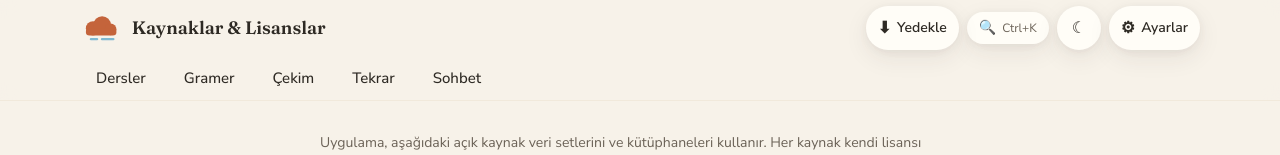
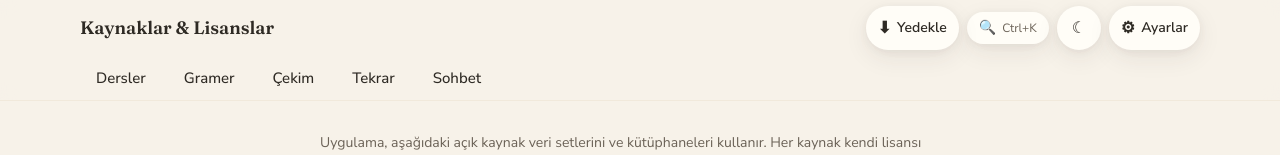
Before and after one commit to burakbilgehan/language-tutor, a Next.js app: page /about in a window 1280 px wide. Shown: the top 155 px of the page. Built offline with nearby package versions, Linux system fonts and the light colour scheme; no server answers; the database is empty.

Commit message:
Revert "Merge T-052: sky color family, info button variant, Kumo mark"
This reverts commit 358f9c2b62b9d8a801638d1450bb7100bd265843, reversing
changes made to 5ad0c884e041f119eb616962d440c1e07daf989c.

```diff
--- a/src/app/globals.css
+++ b/src/app/globals.css
@@ -17,11 +17,6 @@
   --gold: #d9a441;
   --locked: #cfc6b8;
   --danger: #b2503f;
-  --sky-50: #eaf3f7;
-  --sky-soft: #d6e8f0;
-  --sky-light: #7fb9d1;
-  --sky: #4f93b0;
-  --sky-deep: #3a7691;
 }
 
 .dark {
@@ -37,11 +32,6 @@
   --gold: #e0b25e;
   --locked: #4a4237;
   --danger: #d1705d;
-  --sky-50: #1d2a31;
-  --sky-soft: #2b3d47;
-  --sky-light: #5f9cb5;
-  --sky: #8fc7dc;
-  --sky-deep: #b6dcea;
 }
 
 @theme inline {
@@ -57,11 +47,6 @@
   --color-gold: var(--gold);
   --color-locked: var(--locked);
   --color-danger: var(--danger);
-  --color-sky-50: var(--sky-50);
-  --color-sky-soft: var(--sky-soft);
-  --color-sky-light: var(--sky-light);
-  --color-sky: var(--sky);
-  --color-sky-deep: var(--sky-deep);
   --font-display: var(--font-fraunces);
   --font-sans: var(--font-nunito);
   --font-cjk-ja: "Hiragino Sans", "Hiragino Kaku Gothic ProN", "Yu Gothic",
@@ -86,11 +71,6 @@
     --gold: #e0b25e;
     --locked: #4a4237;
     --danger: #d1705d;
-    --sky-50: #1d2a31;
-    --sky-soft: #2b3d47;
-    --sky-light: #5f9cb5;
-    --sky: #8fc7dc;
-    --sky-deep: #b6dcea;
   }
 }
 
@@ -164,11 +144,6 @@ h3,
   text-align: left;
 }
 .prose-cozy th { background: var(--surface-2); }
-.prose-cozy a {
-  color: var(--sky-deep);
-  text-decoration: underline;
-  text-underline-offset: 2px;
-}
 
 @keyframes pulse-glow {
   0%,
--- a/src/components/shared/CozyButton.tsx
+++ b/src/components/shared/CozyButton.tsx
@@ -2,14 +2,13 @@
 
 import type { ButtonHTMLAttributes } from "react";
 
-type Variant = "primary" | "ghost" | "soft" | "info";
+type Variant = "primary" | "ghost" | "soft";
 
 const styles: Record<Variant, string> = {
   primary:
     "bg-accent text-surface hover:brightness-110 shadow-cozy disabled:opacity-40",
   soft: "bg-surface-2 text-ink hover:bg-accent-soft disabled:opacity-40",
   ghost: "bg-transparent text-ink-soft hover:text-ink disabled:opacity-40",
-  info: "bg-sky text-surface hover:brightness-110 shadow-cozy disabled:opacity-40",
 };
 
 export function CozyButton({
--- a/src/components/shared/StatsHeader.tsx
+++ b/src/components/shared/StatsHeader.tsx
@@ -227,26 +227,9 @@ export function StatsHeader({
     <header className="sticky top-0 z-20 border-b border-surface-2 bg-background/80 backdrop-blur">
       <div className="mx-auto max-w-6xl px-4">
         <div className="flex h-14 items-center justify-between gap-4">
-          <div className="flex min-w-0 items-center gap-2.5">
-            <svg
-              viewBox="0 0 128 86"
-              height="28"
-              aria-hidden="true"
-              className="shrink-0"
-            >
-              <g fill="var(--accent)">
-                <circle cx="40" cy="44" r="22" />
-                <circle cx="68" cy="34" r="27" />
-                <circle cx="94" cy="47" r="18" />
-                <rect x="18" y="44" width="94" height="22" rx="11" />
-              </g>
-              <rect x="30" y="74" width="26" height="7" rx="3.5" fill="var(--sky-light)" />
-              <rect x="64" y="74" width="42" height="7" rx="3.5" fill="var(--sky-light)" />
-            </svg>
-            <h1 className="min-w-0 truncate font-display text-lg font-semibold">
-              {title}
-            </h1>
-          </div>
+          <h1 className="min-w-0 truncate font-display text-lg font-semibold">
+            {title}
+          </h1>
           <div className="flex shrink-0 items-center gap-2">
             {streak && (
               <span
```
